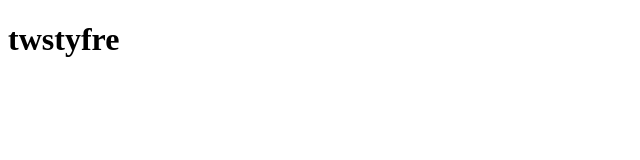
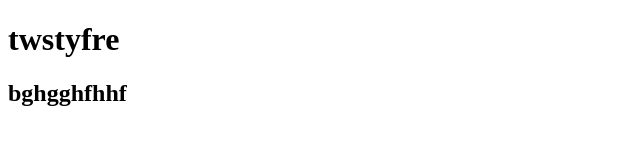
Before and after one commit to Sindhu963/Testing, a plain HTML site: page index.html in a window 1280 px wide. Shown: the whole page, without its empty margins (0-640 px from the left). Drawn offline with Linux system fonts and the light colour scheme.

Commit message:
added h2 tag

```diff
--- a/index.html
+++ b/index.html
@@ -8,5 +8,6 @@
 </head>
 <body>
     <h1>twstyfre</h1>
+    <h2>bghgghfhhf</h2>
 </body>
 </html>
```
